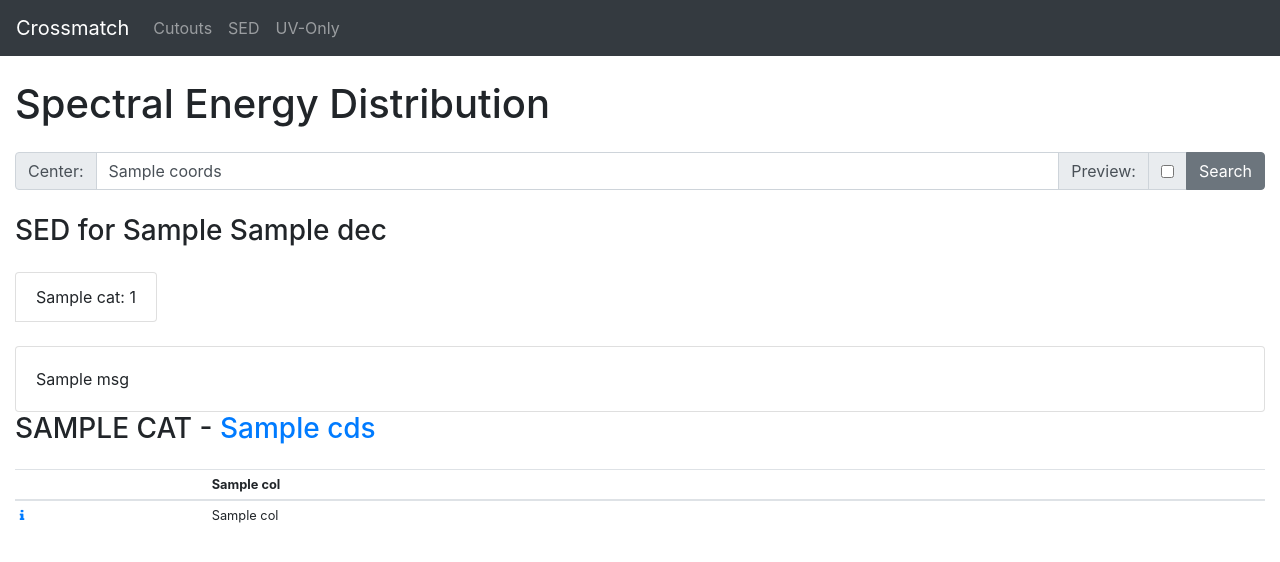
After one commit to karpov-sv/crossmatch, a Django app: template web/templates/sed.html in a window 1280 px wide. The commit adds this page. Shown: the top 562 px of the page. Run offline with Django 3.2, Linux system fonts and the light colour scheme; the template is opened without the code that fills it: most values are stand-ins (such as "Sample title", 1, 10 or a date in 2020); parts of the project's set-up code (start-up, migrations or seed data) failed here and were passed over; some libraries are stand-ins or nearby versions.

Commit message:
Some preliminary SED building code

```diff
--- /dev/null
+++ b/web/templates/sed.html
@@ -0,0 +1,135 @@
+{% extends "template.html" %}
+
+{% load tags %}
+{% load filters %}
+
+{% block ptitle %}SED{% endblock %}
+
+{% block title %}Spectral Energy Distribution{% endblock %}
+
+{% block content %}
+
+  <form class="form mb-4" role="form" action="{% url 'sed' %}" method="post">{% csrf_token %}
+    <div class="form-group">
+      <div class="input-group">
+        <div class="input-group-prepend">
+          <span class="input-group-text" id="addon-coords">Center:</span>
+        </div>
+        <input type="text" class="form-control" id="coords" name="coords" placeholder="Coordinates or SIMBAD object name" size=40 aria-label="Coordinates" aria-describedby="addon-coords" value="{{ coords }}">
+
+        <!--
+        <div class="input-group-append">
+          <span class="input-group-text" id="addon-sr">Radius:</span>
+        </div>
+        <div class="input-group-append">
+          <input type="text" class="form-control" id="sr" name="sr" placeholder="Radius, degrees" size=15  aria-label="Radius" aria-describedby="addon-sr" value={{ sr }}>
+        </div>
+        -->
+
+        <div class="input-group-append">
+          <div class="input-group-text">
+            Preview:
+          </div>
+          <div class="input-group-text">
+            <input type="checkbox" id="preview" name="preview" {% if preview %}checked{% endif %}>
+          </div>
+        </div>
+
+        <div class="input-group-append">
+          <button type="submit" class="btn btn-secondary">Search</button>
+
+        </div>
+      </div>
+    </div>
+
+  </form>
+
+  {% if message %}
+    <div class="alert alert-warning" role="alert">
+      {{ message }}
+    </div>
+  {% endif %}
+
+  {% if ra and dec and sr %}
+    <h3>SED for {{ ra }} {{ dec }}</h3>
+  {% endif %}
+
+  {% if cats %}
+    <ul class="list-group list-group-horizontal mt-4 mb-4">
+      {% for cat in cats %}
+        <li class="list-group-item">{{ cat.name }}: {{ cat.table|length }}</li>
+      {% endfor %}
+    </ul>
+  {% endif %}
+
+  {% if log %}
+    <div class="card">
+      <div class="card-body">
+        {% for msg in log %}
+          {{ msg }}<br>
+        {% endfor %}
+      </div>
+    </div>
+  {% endif %}
+
+  {% if preview and cats %}
+    <div class="mt-4 mb-4">
+      <h3><a href="{% url 'cutouts' %}?coords={{ ra }}+{{ dec }}&sr=0.02">Previews</a></h3>
+
+      {% cutout_img 'galex_fuv' ra dec 0.02 256 %}
+      {% cutout_img 'galex_nuv' ra dec 0.02 256 %}
+
+      {% cutout_img 'sdss' ra dec 0.02 256 %}
+
+      {% if dec > -30 %}
+        {% cutout_img 'ps1' ra dec 0.02 256 %}
+      {% endif %}
+      {% if dec < 0 %}
+        {% cutout_img 'skymapper' ra dec 0.02 256 %}
+      {% endif %}
+
+      {% cutout_img 'wise' ra dec 0.02 256 %}
+      <!--
+      {% cutout_img 'wise_w1' ra dec 0.02 256 %}
+      {% cutout_img 'wise_w2' ra dec 0.02 256 %}
+      {% cutout_img 'wise_w3' ra dec 0.02 256 %}
+      {% cutout_img 'wise_w4' ra dec 0.02 256 %}
+      -->
+    </div>
+  {% endif %}
+
+  {% for cat in cats %}
+    <div>
+      <h3>{{ cat.name|upper }} - <a href="https://vizier.u-strasbg.fr/viz-bin/VizieR-3?-source={{ cat.cds }}" target="_blank">{{ cat.cds }}</a></h3>
+
+      <table class="table table-sm table-hover small mt-4 mb-4">
+        <thead>
+          <tr>
+            <th></th>
+            {% for col in cat.table.colnames %}
+              <th>{{ col }}</th>
+            {% endfor %}
+          </tr>
+        </thead>
+
+        <tbody>
+          {% for row in cat.table %}
+            <tr>
+              <td>
+                <a href="http://vizier.u-strasbg.fr/viz-bin/VizieR-5?-out.add=.&-source={{ cat.cds }}&-c={% cat_row_ra cat row %}%20{% cat_row_dec cat row %},eq=J2000,rs=2&-out.orig=o" title="Details" target="_blank">
+                  <i class="fa fa-info"></i>
+                </a>
+              </td>
+              {% for col in row %}
+                <td>{{ col }}</td>
+              {% endfor %}
+            </tr>
+          {% endfor %}
+        </tbody>
+      </table>
+
+    </div>
+
+  {% endfor %}
+
+{% endblock %}
--- a/web/templates/template.html
+++ b/web/templates/template.html
@@ -46,6 +46,9 @@
             <a class="nav-link" href="{% url 'cutouts' %}">Cutouts</a>
           </li>
           <li class="nav-item">
+            <a class="nav-link" href="{% url 'sed' %}">SED</a>
+          </li>
+          <li class="nav-item">
             <a class="nav-link" href="{% url 'uv-only' %}">UV-Only</a>
           </li>
 
--- a/web/templatetags/tags.py
+++ b/web/templatetags/tags.py
@@ -16,3 +16,11 @@ def cutout_img(survey, ra, dec, sr, size=512):
     cutout = views_cutouts.get_cutout_url(survey, ra, dec, sr, size)
 
     return mark_safe('<img src="%s" class="img-fluid img-thumbnail" title="%s">' % (cutout['url'], cutout['name']))
+
+@register.simple_tag(takes_context=False)
+def cat_row_ra(cat, row):
+    return row[cat.get('ra', 'RAJ2000')]
+
+@register.simple_tag(takes_context=False)
+def cat_row_dec(cat, row):
+    return row[cat.get('dec', 'DEJ2000')]
--- a/web/urls.py
+++ b/web/urls.py
@@ -9,6 +9,7 @@ from . import settings
 from . import views
 from . import views_cutouts
 from . import views_uv
+from . import views_sed
 
 urlpatterns = [
     # Index
@@ -18,9 +19,13 @@ urlpatterns = [
     url(r'cutouts$', views_cutouts.cutouts, name="cutouts"),
     url(r'cutouts/ps1$', views_cutouts.cutouts_ps1, name="cutouts_ps1"),
 
+    # UV only sources
     url(r'uv-only$', views_uv.uv_only, name="uv-only"),
     url(r'uv-only/download$', views_uv.uv_only_download, name="uv-only_download"),
     url(r'uv-only/plot$', views_uv.uv_only_plot, name="uv-only_plot"),
+
+    # SED
+    url(r'sed$', views_sed.sed, name="sed"),
 
     # Robots
     url(r'^robots.txt$', lambda r: HttpResponse("User-agent: *\nDisallow: /\n", content_type="text/plain")),
```
Also changed, not shown: cats.py (+14 -7 lines), web/templatetags/filters.py (added, +15 -0 lines), web/views_sed.py (added, +72 -0 lines).
